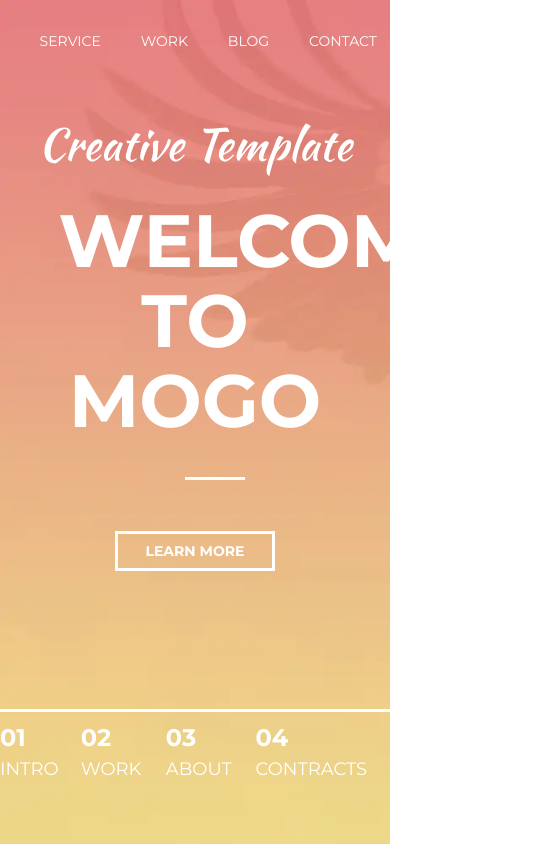
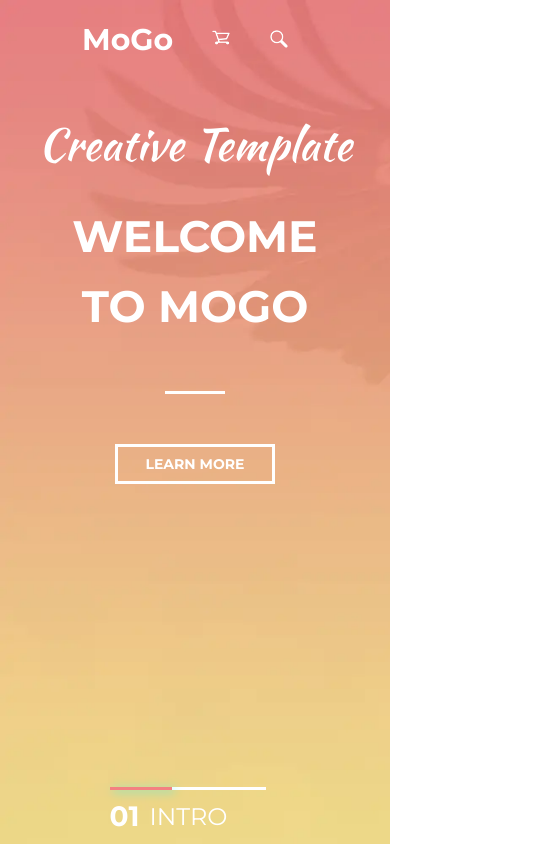
Before and after one commit to TrubitsynEgor/MoGo-training, a website: page MoGo-training/index.html in a window 390 px wide. Shown: the whole page, 533 px wide, since content can reach past the window. Drawn offline with nearby package versions, Linux system fonts and the light colour scheme; files whose address does not match are found by name.

Commit message:
full adaptive (expect burger menu)

```diff
--- a/#src/scss/style.scss
+++ b/#src/scss/style.scss
@@ -61,8 +61,13 @@ padding: 30px 0px 0px 0px;
 }
 .mainscr__item-menu {
 	font-size: 14px;
-
+	transition: color 0.4s ease 0s;
+	display: inline-block;
 	margin: 0px 40px 0px 0px;
+	position: relative;
+}
+.mainscr__item-menu.active a {
+	color: #fce38a;
 }
 .mainscr__item-menu a {
 	color: #ffffff;
@@ -71,9 +76,27 @@ padding: 30px 0px 0px 0px;
 .mainscr__item-menu a:hover{
 color: #fce38a;
 }
-.mainscr__item-menu:hover{
+/*.mainscr__item-menu:hover{
 border-bottom: 3px solid #fce38a;
 
+}*/
+.mainscr__item-menu::after{
+	content: '';
+	width: 100%;
+	height: 3px;
+	position: absolute;
+	top: 100%;
+	left: 0;
+	z-index: 1;
+	background-color:#fce38a ;
+	opacity: 0;
+	transition: opacity 0.4s ease 0s;
+
+
+}
+.mainscr__item-menu.active::after,
+.mainscr__item-menu:hover::after{
+opacity: 1;
 }
 
 
@@ -122,6 +145,38 @@ margin: 100px 0px 30px 0px;
 	font-size: 44px;
 	margin:60px 0px 30px 0px;
 }
+.mainscr__logo{
+	margin: 0px 0px 0px 20px;
+
+}
+
+}
+@media (max-width: 420px){
+	.mainscr__item-menu{
+		display: none;
+	}
+	.mainscr__secondcol{
+		font-size: 44px;
+		line-height: 70px;
+	}
+	.mainscr__slide-item{
+		flex: 0 0 40%;
+		font-size: 28px;
+		display: none;
+		}
+		.mainscr__slide-item.active{
+			display: flex;
+
+		}
+.mainscr__slide-item span {
+	font-size: 24px;
+	display: inline-block;
+	margin: 3px 0px 0px 10px;
+
+}
+.mainscr__slide-item.active::after{
+	width: 40%;
+}
 }
 .mainscr__secondcol {
 font-size: 150px;
@@ -131,24 +186,33 @@ color: #ffffff;
 width: 70%;
 text-align: center;
 text-transform: uppercase;
-position: relative;
+
 
 
 }
 @media (max-width: 967px) {
 	.mainscr__secondcol{
-	font-size: 74px;
-	line-height: 80px;
+	font-size: 100px;
+	line-height: 110px;
 
 }
+.mainscr__slide-item{
+	flex: 0 0 20%;
+}
+}
+@media (max-width: 768px){
+	.mainscr__slide-item{
+		flex: 0 0 21%;
+	}
 }
 .mainscr__secondcol::after{
 	content: '';
 	width: 60px;
 height: 3px;
 background-color: #ffffff;
-position: absolute;
-left: 46.5%;top:115%;
+display: block;
+margin: 50px auto 0px ;
+
 
 
 
@@ -160,21 +224,40 @@ font-weight: 700;
 border: 3px solid #ffffff;
 width: 160px;
 height: 40px;
-margin: 90px 0px 0px 0px;
+margin: 50px 0px 0px 0px;
+transition: all 0.4s ease 0s;
 
 }
 .mainscr__btn a {
 	color: #ffffff;
 	display: inline-block;
 	padding: 0 20px;
+	transition: all 0.4s linear	 0s;
+
+}
+.mainscr__btn a:hover{
+	color: #333333;
+
+}
+.mainscr__btn:hover{
+	background-color: #fce38a;
+	color: #333333;
+	box-shadow: inset 0px 0px 20px 0px rgba(0, 0, 0, 0.3);
+
 
 }
 
 .mainscr__slidebar {
+	width: 100%;
+	position: absolute;
+	left: 0;
+	bottom: 0;
+	z-index: 1;
 }
 .mainscr__container-slidebar {
 	display: flex;
-justify-content: space-around;
+justify-content: center;
+
 align-items: flex-end;
 height: 25vh;
 
@@ -186,20 +269,35 @@ font-weight: 700;
 text-transform: uppercase;
 color: #ffffff;
 position: relative;
+border-top: solid #ffffff;
+flex: 0 0 12%;
+padding: 10px 0;
+margin: 0px 15px 0px 0px;
 
+}
+.mainscr__slide-item:last-child{
+	margin: 0px 0px 0px 0px;
+
+}
+
+.mainscr__slide-item.active span{
+	opacity: 1;
 
 }
 .mainscr__slide-item span{
 	font-size: 18px;
 font-weight: 400;
+opacity: .7	;
 }
-.mainscr__slide-item::after{
+
+
+.mainscr__slide-item.active::after{
+	box-shadow: 3px 2px 10px 0px rgba(0, 255, 255, 0.6);
 	content: '';
-	width: 260px;
-height: 3px;
-background-color: #ffffff;
-position: absolute;
-left: 0;
-top: -15px;
-
+	height: 3px;
+	width: 80px;
+	background-color:#f38181;
+	position: absolute;
+	top: -3px;left: 0;
+	z-index: 1;
 }
--- a/MoGo-training/index.html
+++ b/MoGo-training/index.html
@@ -30,9 +30,9 @@
 				<div class="mainscr__container">
 					<div class="mainscr__logo">MoGo</div>
 					<div class="mainscr__menuelement">
-						<div class="mainscr__item-menu"><a href="#">ABOUT</a> </div>
-						<div class="mainscr__item-menu"><a href="#">SERVICE</a> </div>
-						<div class="mainscr__item-menu"><a href="#">WORK</a> </div>
+						<div class="mainscr__item-menu active "><a href="#">ABOUT</a> </div>
+						<div class="mainscr__item-menu  "><a href="#">SERVICE</a> </div>
+						<div class="mainscr__item-menu "><a href="#">WORK</a> </div>
 						<div class="mainscr__item-menu"><a href="#">BLOG</a> </div>
 						<div class="mainscr__item-menu"><a href="#">CONTACT</a> </div>
 						<div class="mainscr__icon">
@@ -56,10 +56,10 @@
 
 			<div class="mainscr__slidebar">
 				<div class="mainscr__container-slidebar">
-					<div class="mainscr__slide-item">01 <span> INTRO</span></div>
-					<div class="mainscr__slide-item">02<span> WORK</span></div>
-					<div class="mainscr__slide-item">03<span> ABOUT</span></div>
-					<div class="mainscr__slide-item">04 <span>CONTRACTS</span></div>
+					<div class="mainscr__slide-item active">01 <span> INTRO</span></div>
+					<div class="mainscr__slide-item ">02<span> WORK</span></div>
+					<div class="mainscr__slide-item ">03<span> ABOUT</span></div>
+					<div class="mainscr__slide-item ">04 <span>CONTRACTS</span></div>
 				</div>
 			</div>
 		</div>
```
Also changed, not shown: #src/index.html (+7 -7 lines), MoGo-training/css/style.css, MoGo-training/css/style.min.css.
